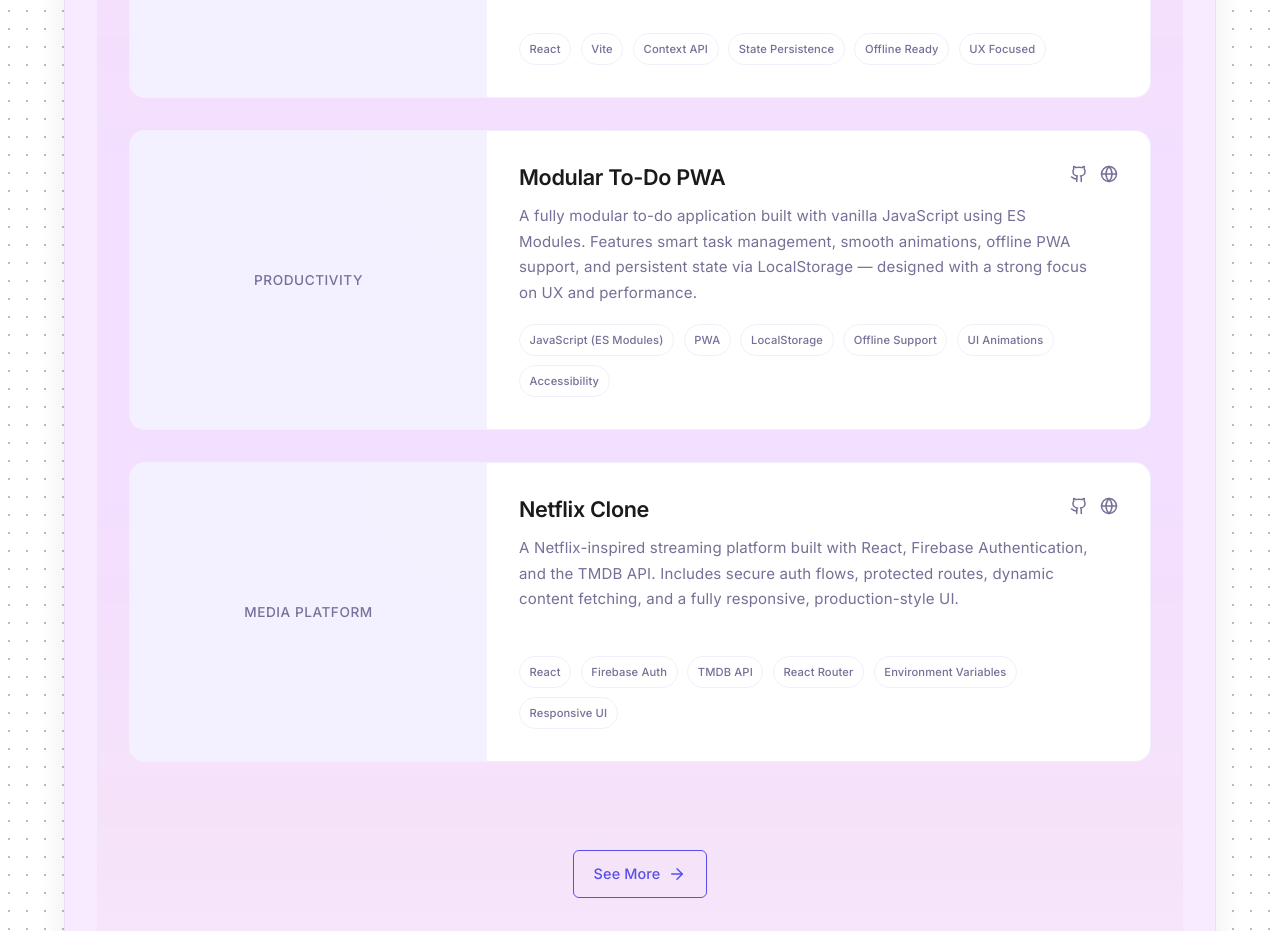
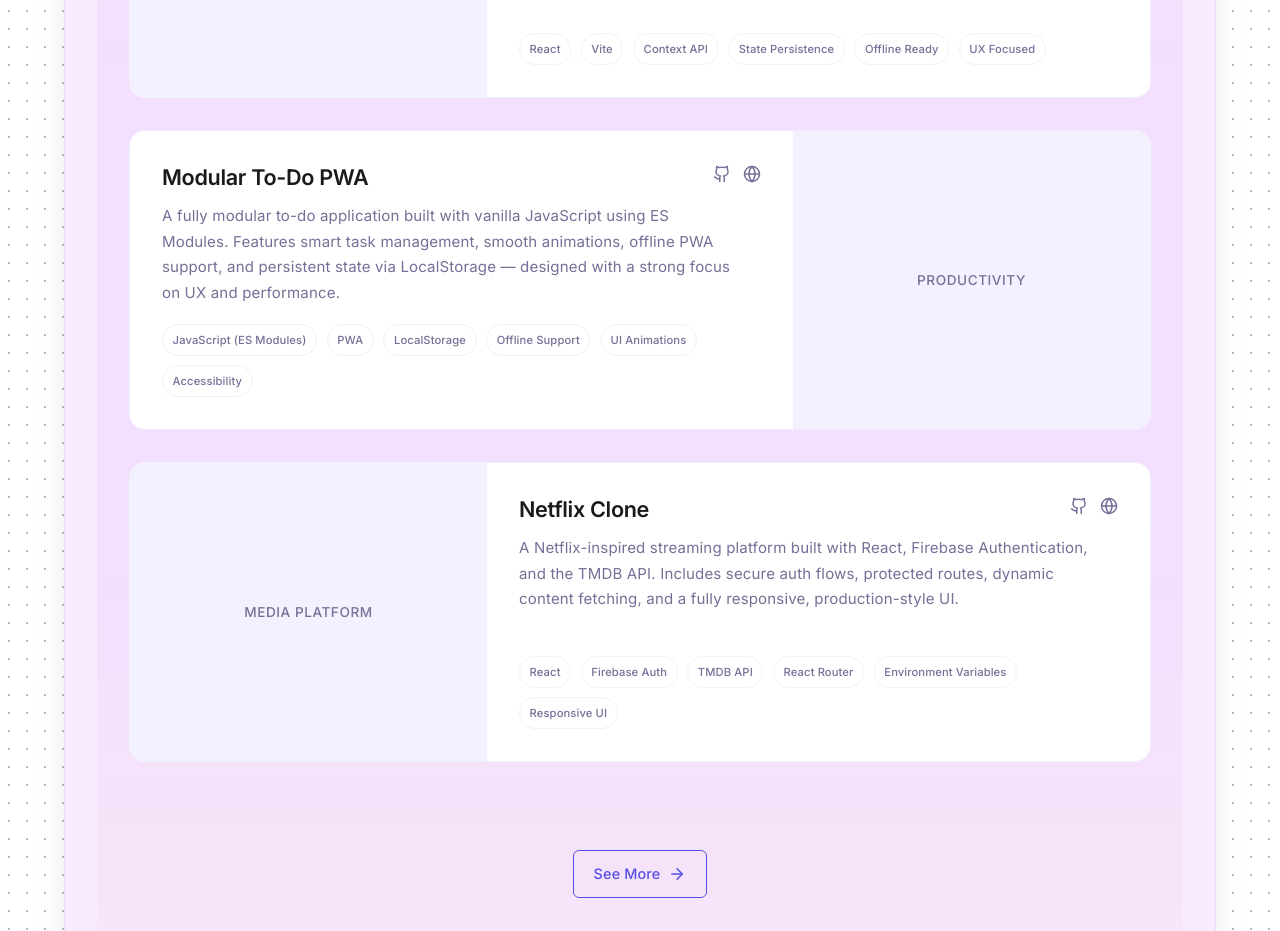
Before and after one commit to sushantshinde7/sushant-portfolio, a React (Vite) app: page / in a window 1280 px wide. Shown: the part 3040-3971 px from the top of the page. Built offline with nearby package versions, Linux system fonts and the light colour scheme.

Commit message:
fix(project-card): disable reverse layout on mobile breakpoint

```diff
--- a/src/components/Projects.jsx
+++ b/src/components/Projects.jsx
@@ -74,6 +74,7 @@ function Projects() {
               tags={project.tags}
               github={project.github}
               live={project.live}
+              reverse={index % 2 !== 0}   // 👈 ADD THIS
             />
           ))}
         </div>
--- a/src/styles/ProjectCard.css
+++ b/src/styles/ProjectCard.css
@@ -271,6 +271,11 @@
     grid-template-columns: 1fr;
   }
 
+  /* 👇 ADD THIS — cancel order changes */
+  .project-card.reverse .project-visual,
+  .project-card.reverse .project-content {
+    order: initial;
+  }
   .project-visual {
     min-height: 220px;
   }
```
